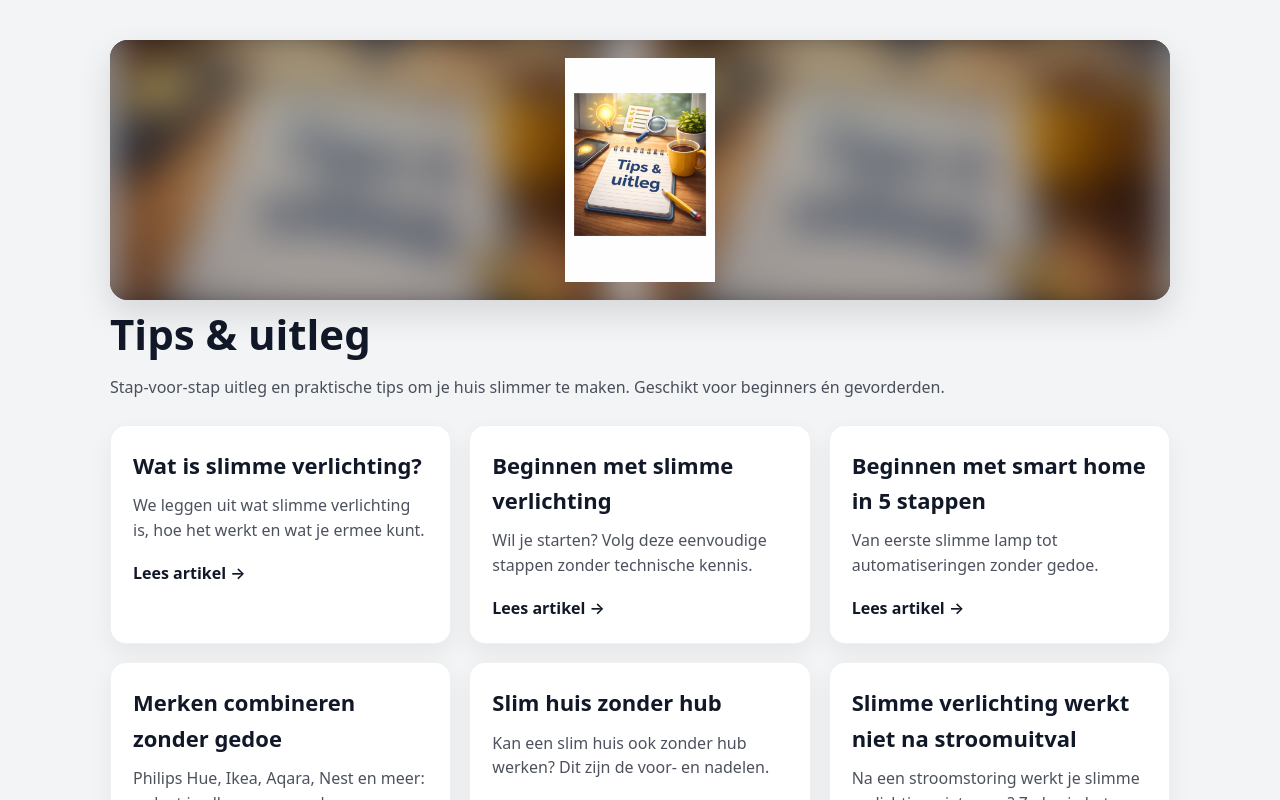
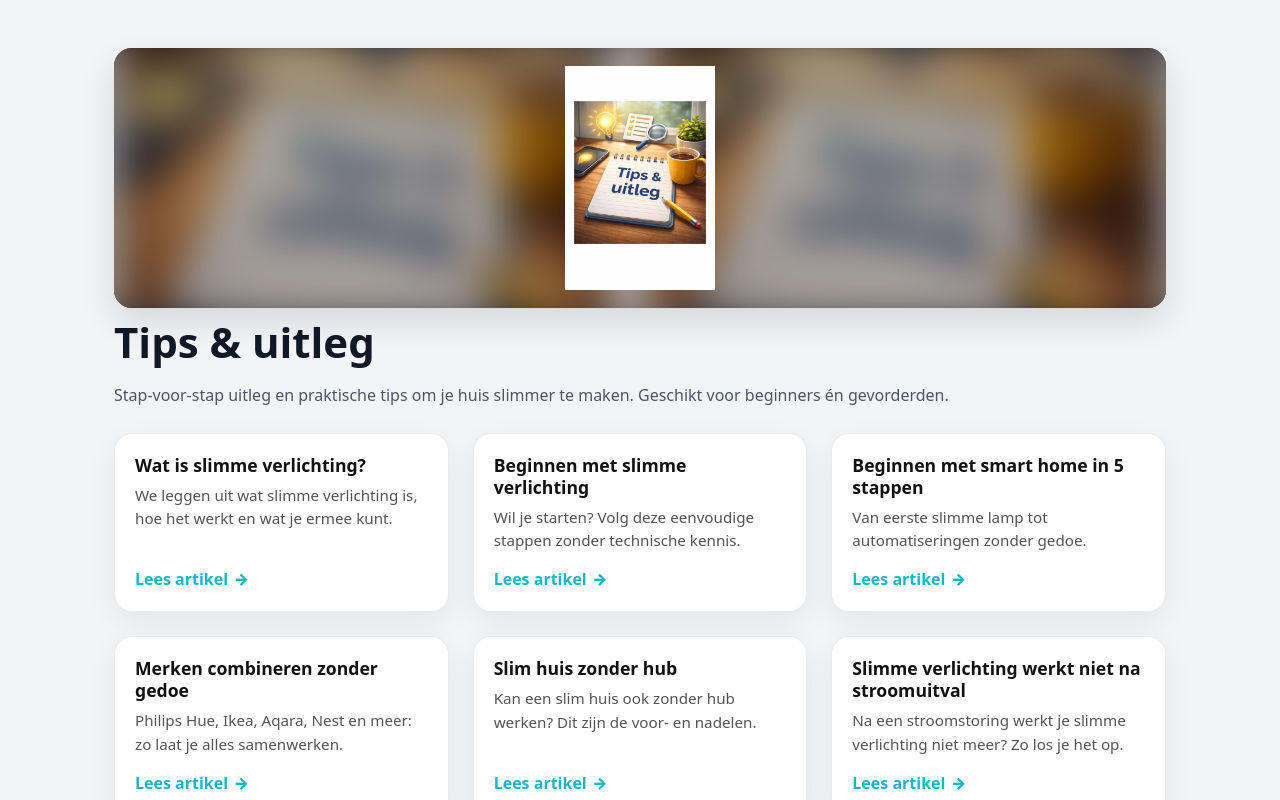
Before and after one commit to hafidgrad/SlimHuisWonen, a Next.js app: page /tips in a window 1280 px wide. Shown: the top 800 px of the page. Built offline with nearby package versions, Linux system fonts and the light colour scheme.

Commit message:
Categorieën cards + TipCard component + tips styling

```diff
--- a/app/globals.css
+++ b/app/globals.css
@@ -401,45 +401,112 @@ code {
 }
 
 /* =========================================================
-   Categorieën
+   Categorieën (zelfde stijl als Tip & Uitleg)
    ========================================================= */
+
 .category-grid {
   display: grid;
-  grid-template-columns: repeat(auto-fit, minmax(230px, 1fr));
-  gap: 1.5rem;
-  margin-top: 1.5rem;
-  justify-items: center;
+  grid-template-columns: repeat(3, minmax(0, 1fr));
+  gap: 1.25rem;
+  margin-top: 1.25rem;
 }
 
-.card {
-  background-color: #f9fafb;
-  border-radius: 0.9rem;
-  padding: 1rem 1.1rem;
-  border: 1px solid var(--border);
-  width: 100%;
-  max-width: 360px;
+@media (max-width: 980px) {
+  .category-grid {
+    grid-template-columns: repeat(2, minmax(0, 1fr));
+  }
 }
 
-.card h3 {
-  font-size: 1.1rem;
-  margin-bottom: 0.5rem;
+@media (max-width: 640px) {
+  .category-grid {
+    grid-template-columns: 1fr;
+  }
 }
 
-.card p {
-  font-size: 0.95rem;
-  color: var(--text-muted);
-  margin-bottom: 0.75rem;
+.cat-card {
+  display: flex;
+  flex-direction: column;
+  border: 1px solid rgba(0, 0, 0, 0.08);
+  border-radius: 18px;
+  overflow: hidden;
+  background: #fff;
+  text-decoration: none;
+  box-shadow: 0 10px 30px rgba(0, 0, 0, 0.06);
+  transform: translateY(0);
+  transition: transform 0.18s ease, box-shadow 0.18s ease;
 }
 
-.card-link {
-  font-size: 0.9rem;
-  font-weight: 600;
-  color: #2563eb;
+.cat-card:hover {
+  transform: translateY(-4px);
+  box-shadow: 0 16px 40px rgba(0, 0, 0, 0.1);
 }
 
-.card-link.disabled {
-  color: #9ca3af;
-  cursor: default;
+.cat-card__imageWrap {
+  position: relative;
+  width: 100%;
+  height: 170px;
+  overflow: hidden;
+  background: #f4f6f8;
+}
+
+.cat-card__image {
+  object-fit: cover;
+  transform: scale(1);
+  transition: transform 0.25s ease;
+}
+
+.cat-card:hover .cat-card__image {
+  transform: scale(1.05);
+}
+
+.cat-card__overlay {
+  position: absolute;
+  inset: 0;
+  background: linear-gradient(
+    to bottom,
+    rgba(0, 0, 0, 0.05),
+    rgba(0, 0, 0, 0.35)
+  );
+}
+
+.cat-card__badge {
+  position: absolute;
+  left: 12px;
+  top: 12px;
+  font-size: 0.75rem;
+  font-weight: 900;
+  padding: 0.35rem 0.55rem;
+  border-radius: 999px;
+  background: rgba(255, 255, 255, 0.92);
+  color: #111;
+  border: 1px solid rgba(0, 0, 0, 0.08);
+}
+
+.cat-card__content {
+  padding: 1rem 1.1rem 1.05rem;
+}
+
+.cat-card__title {
+  margin: 0 0 0.35rem;
+  font-size: 1.08rem;
+  line-height: 1.2;
+  color: #111;
+}
+
+.cat-card__desc {
+  margin: 0 0 0.75rem;
+  color: rgba(0, 0, 0, 0.68);
+  line-height: 1.45;
+  font-size: 0.95rem;
+}
+
+.cat-card__cta {
+  display: inline-flex;
+  align-items: center;
+  gap: 0.4rem;
+  font-weight: 900;
+  color: var(--shw-teal);
+  font-size: 0.95rem;
 }
 
 /* =========================================================
@@ -566,29 +633,45 @@ code {
 
 .tip-card {
   background: #ffffff;
-  border-radius: 12px;
-  padding: 1.5rem;
-  box-shadow: 0 4px 16px rgba(0, 0, 0, 0.06);
+  border-radius: 18px;
+  padding: 1.25rem 1.25rem 1.15rem;
+  border: 1px solid rgba(0, 0, 0, 0.08);
+  box-shadow: 0 10px 30px rgba(0, 0, 0, 0.06);
   display: flex;
   flex-direction: column;
-  justify-content: space-between;
   width: 100%;
   max-width: 360px;
+  text-decoration: none;
+  transform: translateY(0);
+  transition: transform 0.18s ease, box-shadow 0.18s ease;
 }
 
-.tip-card h3 {
-  margin-bottom: 0.5rem;
+.tip-card:hover {
+  transform: translateY(-4px);
+  box-shadow: 0 16px 40px rgba(0, 0, 0, 0.1);
 }
 
-.tip-card p {
-  flex-grow: 1;
-  color: #555;
+.tip-card__title {
+  margin: 0 0 0.5rem;
+  font-size: 1.1rem;
+  line-height: 1.25;
+  color: #111;
 }
 
-.tip-link {
-  margin-top: 1rem;
-  font-weight: 800;
-  color: #2563eb;
+.tip-card__desc {
+  margin: 0 0 0.9rem;
+  color: rgba(0, 0, 0, 0.68);
+  line-height: 1.55;
+  font-size: 0.95rem;
+}
+
+.tip-card__cta {
+  font-weight: 900;
+  color: var(--shw-teal);
+  display: inline-flex;
+  align-items: center;
+  gap: 0.35rem;
+  margin-top: auto;
 }
 
 .tip-link:hover {
@@ -718,6 +801,29 @@ code {
   }
 }
 
+/* ✅ Category banner extra premium look */
+.category-hero-banner {
+  position: relative;
+}
+
+.category-hero-banner::before {
+  content: "";
+  position: absolute;
+  inset: 0;
+  background-image: var(--category-bg);
+  background-size: cover;
+  background-position: center;
+  filter: blur(18px);
+  transform: scale(1.06);
+  opacity: 0.55;
+  z-index: 0;
+}
+
+.category-hero-banner img {
+  position: relative;
+  z-index: 1;
+}
+
 /* =========================================================
    ✅ TipBanner (blur zijkanten + grote afbeelding)
    Werkt PERFECT met Next/Image wrapper
--- a/app/page.jsx
+++ b/app/page.jsx
@@ -56,7 +56,7 @@ export default function HomePage() {
         <div className="hero-spacer" />
 
         {/* ✅ Scroll target */}
-        <div id="top-aanraders" />
+        <span id="top-aanraders" />
 
         <TopAanraders />
 
--- a/app/tips/page.jsx
+++ b/app/tips/page.jsx
@@ -1,5 +1,5 @@
-import Link from "next/link";
 import TipBanner from "@/components/TipBanner";
+import TipCard from "@/components/TipCard";
 
 export default function TipsPage() {
   const tips = [
@@ -68,46 +68,24 @@ export default function TipsPage() {
   const headerImg = "/images/Tips%20%26%20uitleg/Tips%20%26%20uitleg.png";
 
   return (
-    <main style={{ maxWidth: 1100, margin: "0 auto", padding: "40px 20px" }}>
-      {/* Header banner met blur zijkanten */}
+    <main className="section">
+      <div className="container">
+        {/* ✅ Header banner met blur zijkanten */}
         <TipBanner src={headerImg} alt="Tips & uitleg" />
 
         {/* Titel + intro */}
         <h1 style={{ fontSize: 42, marginBottom: 8 }}>Tips & uitleg</h1>
-      <p style={{ opacity: 0.75, marginBottom: 24, lineHeight: 1.6 }}>
+        <p className="section-intro">
           Stap-voor-stap uitleg en praktische tips om je huis slimmer te maken.
           Geschikt voor beginners én gevorderden.
         </p>
 
         {/* Cards */}
-      <div
-        style={{
-          display: "grid",
-          gridTemplateColumns: "repeat(auto-fit, minmax(260px, 1fr))",
-          gap: 18,
-        }}
-      >
+        <div className="tips-grid">
           {tips.map((tip) => (
-          <Link
-            key={tip.slug}
-            href={`/tips/${tip.slug}`}
-            style={{
-              background: "#fff",
-              borderRadius: 16,
-              padding: 22,
-              textDecoration: "none",
-              color: "inherit",
-              border: "1px solid rgba(0,0,0,0.06)",
-              boxShadow: "0 10px 25px rgba(0,0,0,0.06)",
-            }}
-          >
-            <h2 style={{ fontSize: 22, marginBottom: 10 }}>{tip.title}</h2>
-            <p style={{ opacity: 0.75, lineHeight: 1.55, marginBottom: 18 }}>
-              {tip.desc}
-            </p>
-            <span style={{ fontWeight: 600 }}>Lees artikel →</span>
-          </Link>
+            <TipCard key={tip.slug} tip={tip} />
           ))}
+        </div>
       </div>
     </main>
   );
--- /dev/null
+++ b/components/TipCard.jsx
@@ -0,0 +1,15 @@
+import Link from "next/link";
+
+export default function TipCard({ tip }) {
+  return (
+    <Link href={`/tips/${tip.slug}`} className="tip-card">
+      <h3 className="tip-card__title">{tip.title}</h3>
+
+      {tip.desc && <p className="tip-card__desc">{tip.desc}</p>}
+
+      <span className="tip-card__cta">
+        Lees artikel <span aria-hidden="true">→</span>
+      </span>
+    </Link>
+  );
+}
```
Also changed, not shown: app/categorie/[slug]/page.jsx (+5 -5 lines), components/Categories.jsx (+27 -8 lines). Lines whose indentation alone changed are shown as unchanged.
